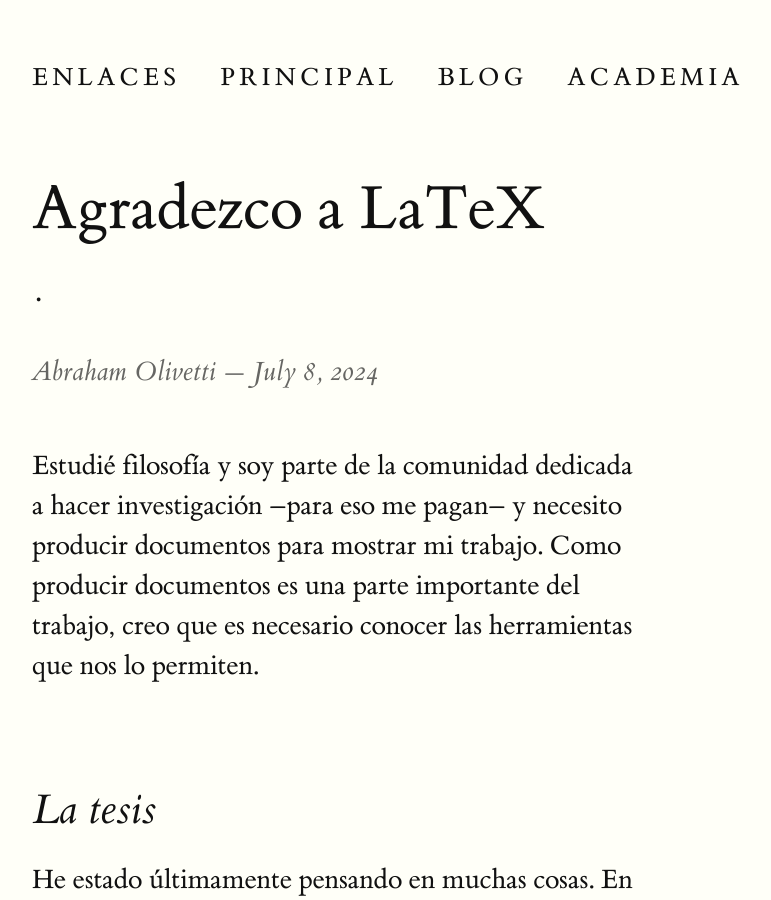
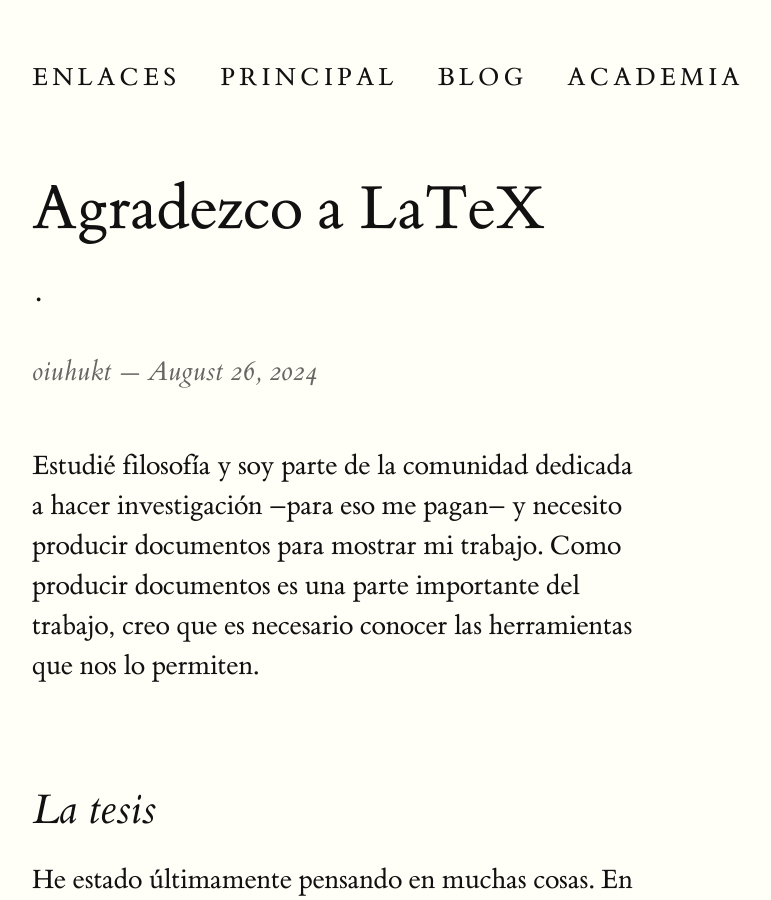
Before and after one commit to Oiuhukt/failosophy, a Jekyll site: the page built from _posts/2024-08-27-agradecimientos.md, in a window 1280 px wide and 900 px high. Shown: the whole window, without its empty margins (128-899 px from the left). Built offline with Jekyll 4.4.1, drawn with Linux system fonts in a browser that asks for light colours.

Commit message:
reacomodo

```diff
--- a/_posts/2024-08-27-agradecimientos.md
+++ b/_posts/2024-08-27-agradecimientos.md
@@ -2,8 +2,8 @@
 layout: post
 title: "Agradezco a LaTeX"
 subtitle: ·
-date: 2024-07-08
-author: Abraham Olivetti
+date: 2024-08-26
+author: oiuhukt
 ---
 
 <!-- LTeX: language=es -->
```
